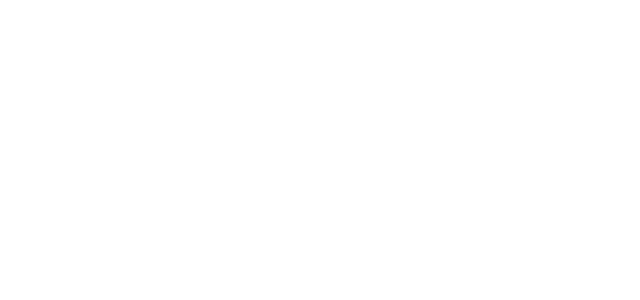
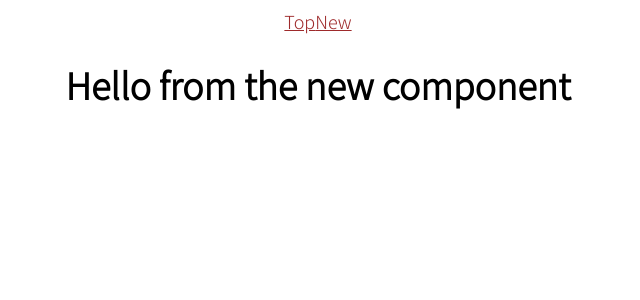
Before and after one commit to brady-brown20330/hacker-news-clone, a React app: page /new in a window 1280 px wide. Shown: the top 300 px of the page, without its empty margins (322-962 px from the left). Built offline with nearby package versions, Linux system fonts and the light colour scheme.

Commit message:
exported navbar to own component, app now performs basic routing

```diff
--- a/src/App.jsx
+++ b/src/App.jsx
@@ -2,13 +2,15 @@
 import { getPosts } from '../utils/api.js';
 import axios from 'axios';
 import { Feed } from './components/Feed.jsx';
+import { Nav } from './components/Nav.jsx';
+import { New } from './components/New.jsx'
+
 import {
   BrowserRouter as Router,
   Route,
   Switch,
   Link
 } from "react-router-dom";
-import { New } from './components/New.js'
 import '../public/App.css'
 
 const App = () => {
@@ -16,13 +18,17 @@
   return (
     <Router>
       <div className='app'>
+        <Nav />
           <Switch>
             <Route exact path='/' component={Feed}/>
-            <Route path='new' component={New}/>
-            {/* <Route render={() => <h1>404</h1>} /> */}
+            <Route path='/new' component={New}/>
+            <Route render={() => <h1>404</h1>} />
           </Switch>
        </div>
     </Router>
+    // <div className='app'>
+    //   <New />
+    // </div>
   )
 }
 
--- a/src/components/Feed.jsx
+++ b/src/components/Feed.jsx
@@ -8,8 +8,8 @@
   Link,
   NavLink
 } from "react-router-dom";
-export const Feed = () => {
 
+export const Feed = (props) => {
 const [posts, setPosts] = useState(null)
 
 useEffect(() => {
@@ -27,11 +27,6 @@
 if (!posts) return <h1>Loading</h1>
 return (
   <div className='list-container'>
-    <NavLink
-      to='/new'
-      className='nav-link'>
-        New
-    </NavLink>
      <div>Activity Feed:</div>
      <ul className='list'>
        {posts.map(post => (
--- /dev/null
+++ b/src/components/Nav.jsx
@@ -0,0 +1,26 @@
+import React from 'react';
+import {
+  BrowserRouter as Router,
+  Route,
+  Switch,
+  Link,
+  NavLink
+} from "react-router-dom";
+
+export const Nav = () => {
+  return (
+    <div>
+      <NavLink
+        to='/'
+        exact
+        className='nav-link'>
+          Top
+      </NavLink>
+      <NavLink
+        to='/new'
+        className='nav-link'>
+          New
+      </NavLink>
+    </div>
+  )
+}
--- a/src/components/New.js
+++ /dev/null
@@ -1,3 +0,0 @@
-export const New = () => {
-  return <div>New Component</div>
-}
--- /dev/null
+++ b/src/components/New.jsx
@@ -0,0 +1,5 @@
+import React from 'react';
+
+export const New = () => {
+  return <h1>Hello from the new component</h1>
+}
```
